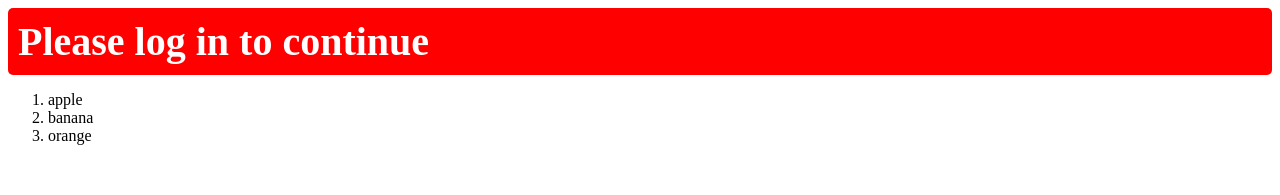
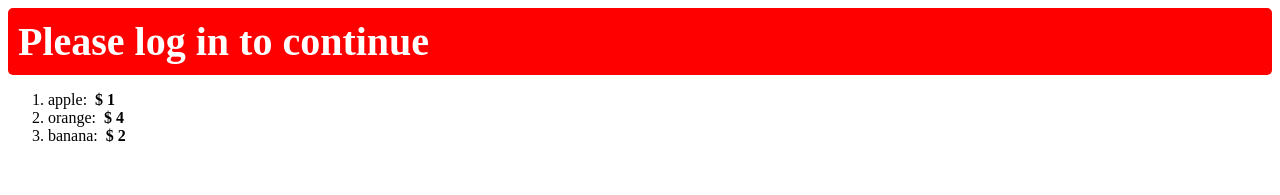
Before and after one commit to carlospenaforte/website, a React (Vite) app in the folder reactviteproject/: page / in a window 1280 px wide. Shown: the top 195 px of the page. Built offline with nearby package versions, Linux system fonts and the light colour scheme.

Commit message:
adding id and price for array fruits and configuration of exibition of the list

```diff
--- a/reactviteproject/src/List.jsx
+++ b/reactviteproject/src/List.jsx
@@ -1,11 +1,15 @@
 
 function List(){
 
-    const fruits = ["apple", "orange", "banana"];
+    const fruits = [{id: 1, name: "apple", price: "$ 1"},
+                    {id: 2, name: "orange", price: "$ 4"},
+                    {id: 3, name: "banana", price: "$ 2"}];
 
     fruits.sort();
 
-    const listItems = fruits.map(fruit => <li>{fruit}</li>);
+    const listItems = fruits.map(fruit => <li key={fruit.id}>
+                                            {fruit.name}: &nbsp;
+                                            <b>{fruit.price}</b></li>);
 
 
 
```
